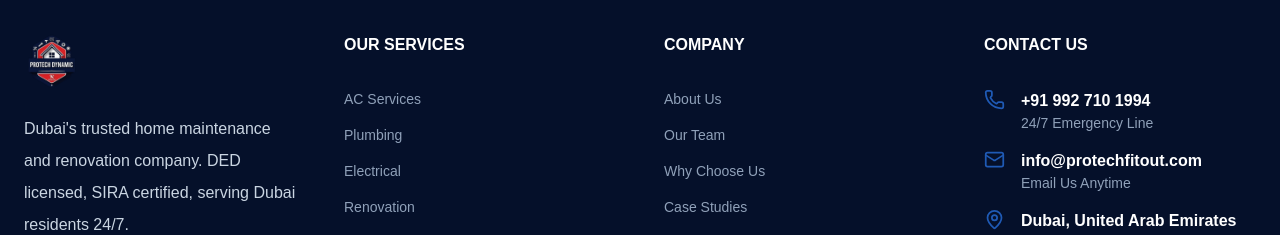
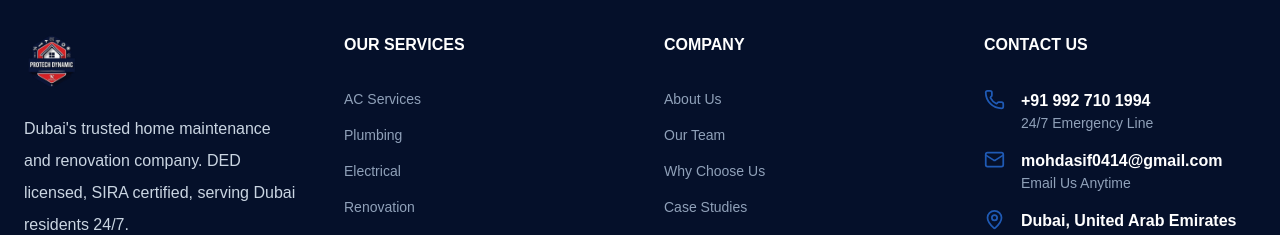
Before and after one commit to mujeebmalik1000-source/dubai-project, a Next.js app: page /about in a window 1280 px wide. Shown: the part 4827-5062 px from the top of the page. Built offline with nearby package versions, Linux system fonts and the light colour scheme.

Commit message:
Updated navbar and mega menu

```diff
--- a/app/components/Footer.jsx
+++ b/app/components/Footer.jsx
@@ -114,7 +114,7 @@
                 <Mail className="text-[#1f5ab5]" size={21} />
                 <div>
                   <p className="font-bold text-base">
-                    info@protechfitout.com
+                    mohdasif0414@gmail.com
                   </p>
                   <p className="text-slate-400 text-sm hover:text-white transition-colors duration-300 cursor-pointer">
                     Email Us Anytime
--- a/app/components/Hero.jsx
+++ b/app/components/Hero.jsx
@@ -75,7 +75,7 @@
             <div className="mt-10 flex flex-col sm:flex-row gap-4">
               <button className="bg-[#1d4f9d] hover:bg-[#163f81] px-8 py-3 rounded text-lg font-semibold flex items-center justify-center gap-3 cursor-pointer">
                 <Phone size={20} />
-                Call/WhatsApp +91 992 710 1910
+                Call/WhatsApp +91 992 710 1994
               </button>
 
               <button className="border border-white/30 bg-white/10 backdrop-blur-sm px-8 py-3 rounded text-lg font-semibold hover:bg-white/20 cursor-pointer">
--- a/app/emergency/EmergencyCTA.jsx
+++ b/app/emergency/EmergencyCTA.jsx
@@ -36,7 +36,7 @@
             <Phone size={22} strokeWidth={2.5} />
 
             <span className="text-xl md:text-1xl">
-              +971 56 151 7463
+              +91 992 710 1994
             </span>
           </a>
 
--- a/app/emergency/EmergencyHero.jsx
+++ b/app/emergency/EmergencyHero.jsx
@@ -99,7 +99,7 @@
     />
 
     <span className="text-red-600 font-bold text-2xl md:text-4xl">
-      +971 56 151 7463
+      +91 954 802 5712
     </span>
   </a>
 </div>
```
